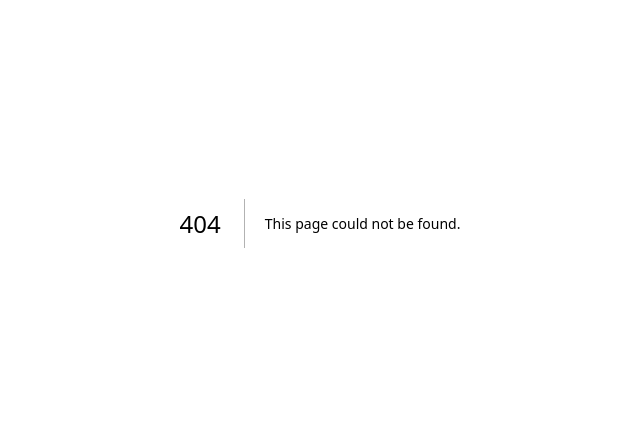
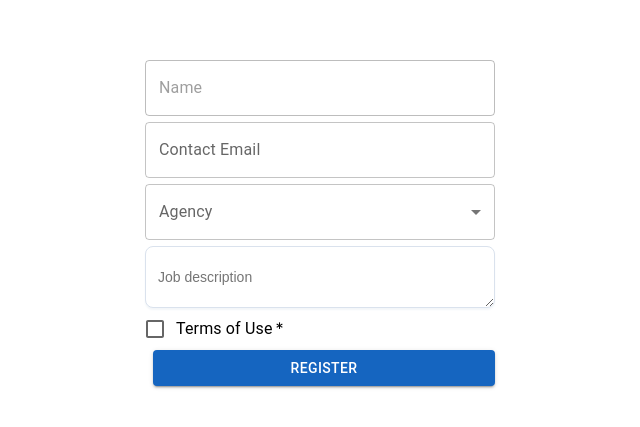
Before and after one commit to jenlky/surveysg-frontend, a Next.js app: page /register in a window 1280 px wide. Before the commit this address had no page. Shown: the part 177-604 px from the top of the page, without its empty margins (320-960 px from the left). Built offline with nearby package versions, Linux system fonts and the light colour scheme.

Commit message:
Add register page with some data from Annex B

```diff
--- /dev/null
+++ b/src/app/register/data.json
@@ -0,0 +1,7 @@
+[
+  "A*Star",
+  "A*STAR Companies",
+  "ACRA",
+  "AGD Pensions Branch",
+  "Attorney-General's Chambers"
+]
--- /dev/null
+++ b/src/app/register/page.tsx
@@ -0,0 +1,124 @@
+'use client';
+import axios from "axios";
+import { useEffect, useState } from "react";
+import styles from '../page.module.css'
+import '../style.css'
+import { Box, Button, Checkbox, FormControl, FormControlLabel, InputLabel, MenuItem, Select, TextField } from "@mui/material";
+import { TextareaAutosize as BaseTextareaAutosize } from '@mui/base/TextareaAutosize';
+import { styled } from '@mui/system';
+import agencyData from './data.json'
+
+export default function RegisterPage() {
+  // useEffect(() => {
+  //   fetchPackageDetails().then(json => {
+  //     setData(json.data)
+  //   })
+  // }, [data?.name])
+
+  const [agency, setAgency] = useState('')
+
+  const agencyHandler = (event: any) => {
+    setAgency(event?.target.value)
+  }
+
+  const register = () => {
+    // make API call to mocked GOVAA auth API in the server
+    console.log('test register')
+  }
+
+  const blue = {
+    100: '#DAECFF',
+    200: '#b6daff',
+    400: '#3399FF',
+    500: '#007FFF',
+    600: '#0072E5',
+    900: '#003A75',
+  };
+
+  const grey = {
+    50: '#F3F6F9',
+    100: '#E5EAF2',
+    200: '#DAE2ED',
+    300: '#C7D0DD',
+    400: '#B0B8C4',
+    500: '#9DA8B7',
+    600: '#6B7A90',
+    700: '#434D5B',
+    800: '#303740',
+    900: '#1C2025',
+  };
+
+  const TextareaAutosize = styled(BaseTextareaAutosize)(
+    ({ theme }) => `
+    width: 350px;
+    font-family: 'IBM Plex Sans', sans-serif;
+    font-size: 0.875rem;
+    font-weight: 400;
+    line-height: 2;
+    padding: 16px 12px;
+    border-radius: 8px;
+    color: ${theme.palette.mode === 'dark' ? grey[300] : grey[900]};
+    background: ${theme.palette.mode === 'dark' ? grey[900] : '#fff'};
+    border: 1px solid ${theme.palette.mode === 'dark' ? grey[700] : grey[200]};
+    box-shadow: 0px 2px 2px ${theme.palette.mode === 'dark' ? grey[900] : grey[50]};
+
+    &:hover {
+      border-color: ${blue[400]};
+    }
+
+    &:focus {
+      border-color: ${blue[400]};
+      box-shadow: 0 0 0 3px ${theme.palette.mode === 'dark' ? blue[600] : blue[200]};
+    }
+
+    // firefox
+    &:focus-visible {
+      outline: 0;
+    }
+  `,
+  );
+
+  return (
+    <main className={styles.main}>
+      <Box
+        component="form"
+        sx={{ width: '100%', maxWidth: 350 }}
+        noValidate
+        autoComplete="off"
+        onSubmit={register}
+        className='textfield-container'
+      >
+        <TextField style={{ marginBottom: '6px' }} id="outlined-name" label="Name" variant="outlined" disabled />
+        <TextField style={{ marginBottom: '6px' }} id="outlined-email" label="Contact Email" variant="outlined" />
+        <FormControl fullWidth>
+          <InputLabel id="agency-select-label">Agency</InputLabel>
+          <Select
+            labelId="agency-select-label"
+            id="agency-select"
+            value={agency}
+            label="Agency"
+            style={{ marginBottom: '6px' }}
+            onChange={agencyHandler}
+          >
+            {agencyData.map((agency) => {
+              return (
+                <MenuItem value={agency}>{agency}</MenuItem>
+              );
+            })}
+          </Select>
+        </FormControl>
+        <TextareaAutosize aria-label="empty textarea" placeholder="Job description" />
+        <FormControlLabel required control={<Checkbox />} label="Terms of Use" />
+        <Button
+          variant="contained"
+          size="medium"
+          style={{ marginLeft: '8px', backgroundColor: '#1565C0' }}
+          id="submit-btn"
+          type="submit"
+        >
+          Register
+        </Button>
+      </Box>
+    </main>
+  )
+}
```
